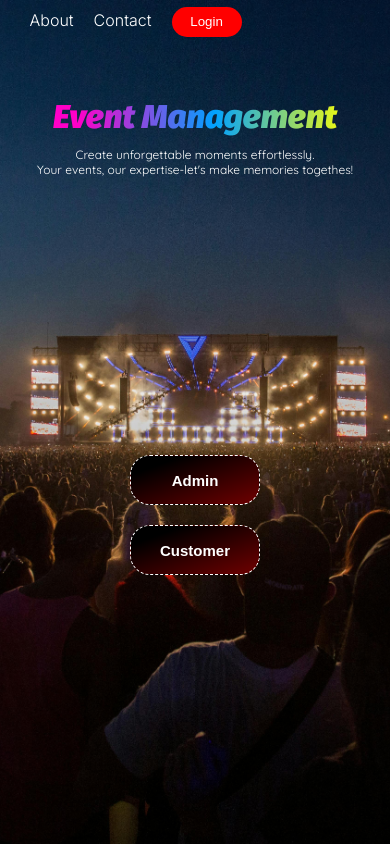
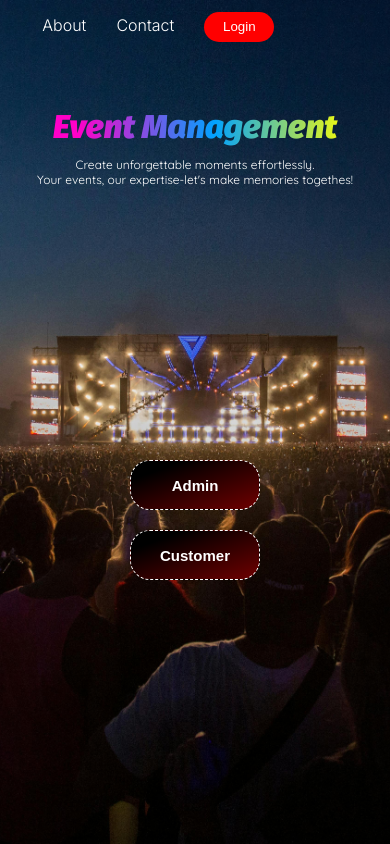
Before and after one commit to Kulasekaranguna/event_management_system, a PHP site: page / in a window 390 px wide. Run offline with PHP 8.4, Linux system fonts and the light colour scheme.

Commit message:
Update style.css

```diff
--- a/asset/css/style.css
+++ b/asset/css/style.css
@@ -155,8 +155,8 @@ resposive
 *******************/
 @media (max-width: 600px) {
   .indexbackground li {
-    left: 5%;
-    margin: 10px;
+    left: 7%;
+    margin: 15px;
   }
   .indexbackground h2 {
     margin-top: 50px;
```
